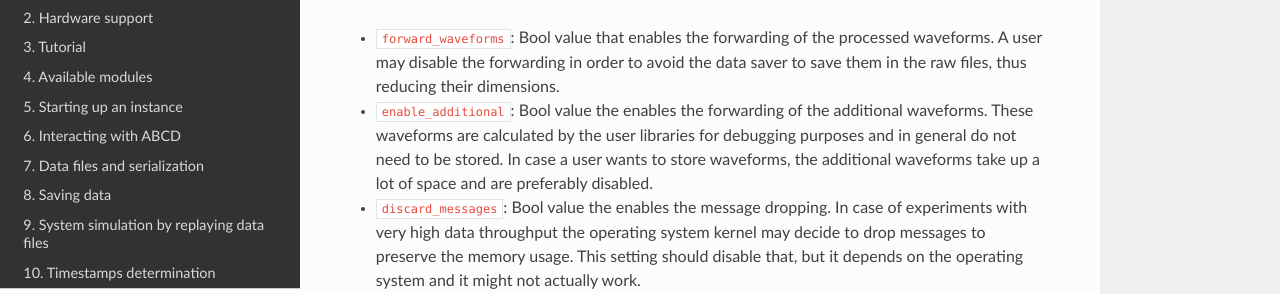
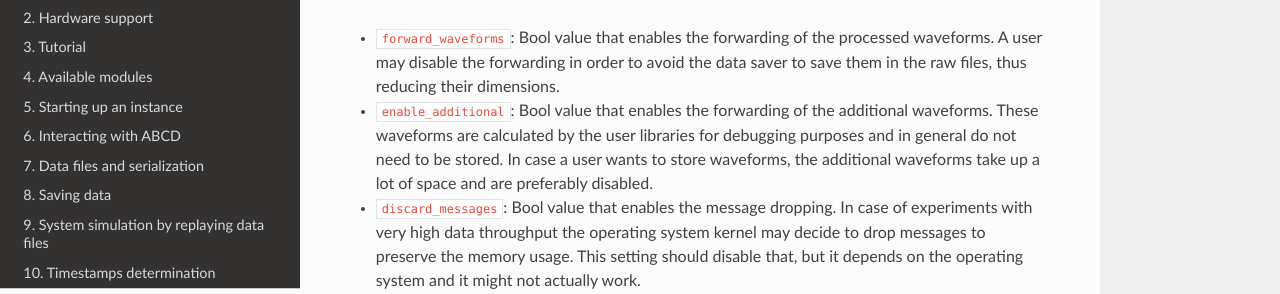
Before and after one commit to cl-fontana/abcd-docs, a Sphinx documentation site: the page built from docs/source/waan.rst, in a window 1280 px wide and 900 px high, scrolled down 2871 px. Shown: the part 157-451 px from the top of the window. Built offline with Sphinx 7.4.7 and the Read the Docs theme 2.0.0, drawn with Linux system fonts in a browser that asks for light colours; pages that are not in the unit, such as notebooks, are missing from menus.

Commit message:
Fixed typo

```diff
--- a/docs/source/waan.rst
+++ b/docs/source/waan.rst
@@ -152,10 +152,10 @@ A detailed list of configurations follows:
 
 * ``forward_waveforms``: Bool value that enables the forwarding of the processed waveforms.
   A user may disable the forwarding in order to avoid the data saver to save them in the raw files, thus reducing their dimensions.
-* ``enable_additional``: Bool value the enables the forwarding of the additional waveforms.
+* ``enable_additional``: Bool value that enables the forwarding of the additional waveforms.
   These waveforms are calculated by the user libraries for debugging purposes and in general do not need to be stored.
   In case a user wants to store waveforms, the additional waveforms take up a lot of space and are preferably disabled.
-* ``discard_messages``: Bool value the enables the message dropping.
+* ``discard_messages``: Bool value that enables the message dropping.
   In case of experiments with very high data throughput the operating system kernel may decide to drop messages to preserve the memory usage.
   This setting should disable that, but it depends on the operating system and it might not actually work.
 * ``channels``: Array value of objects.
```
